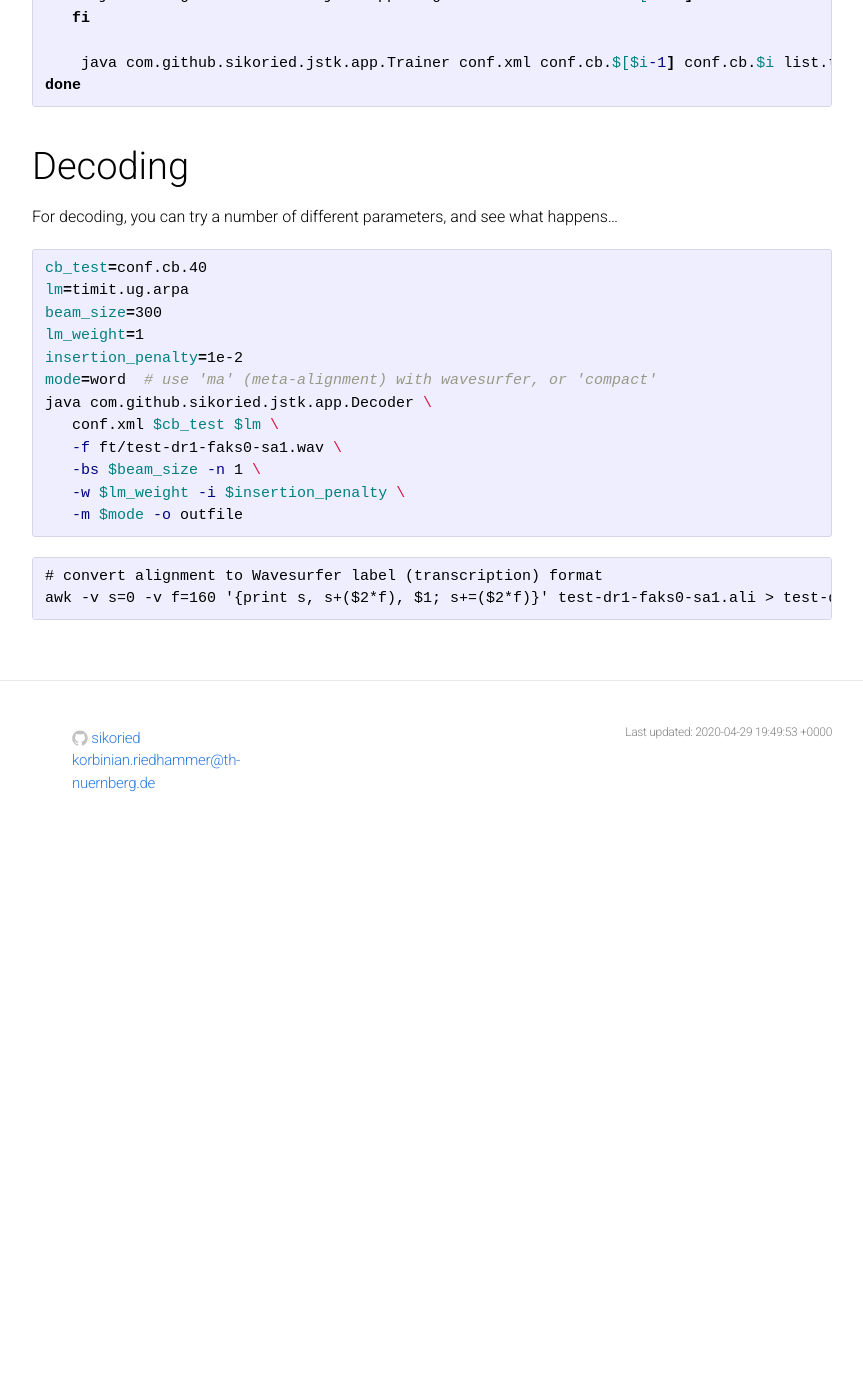
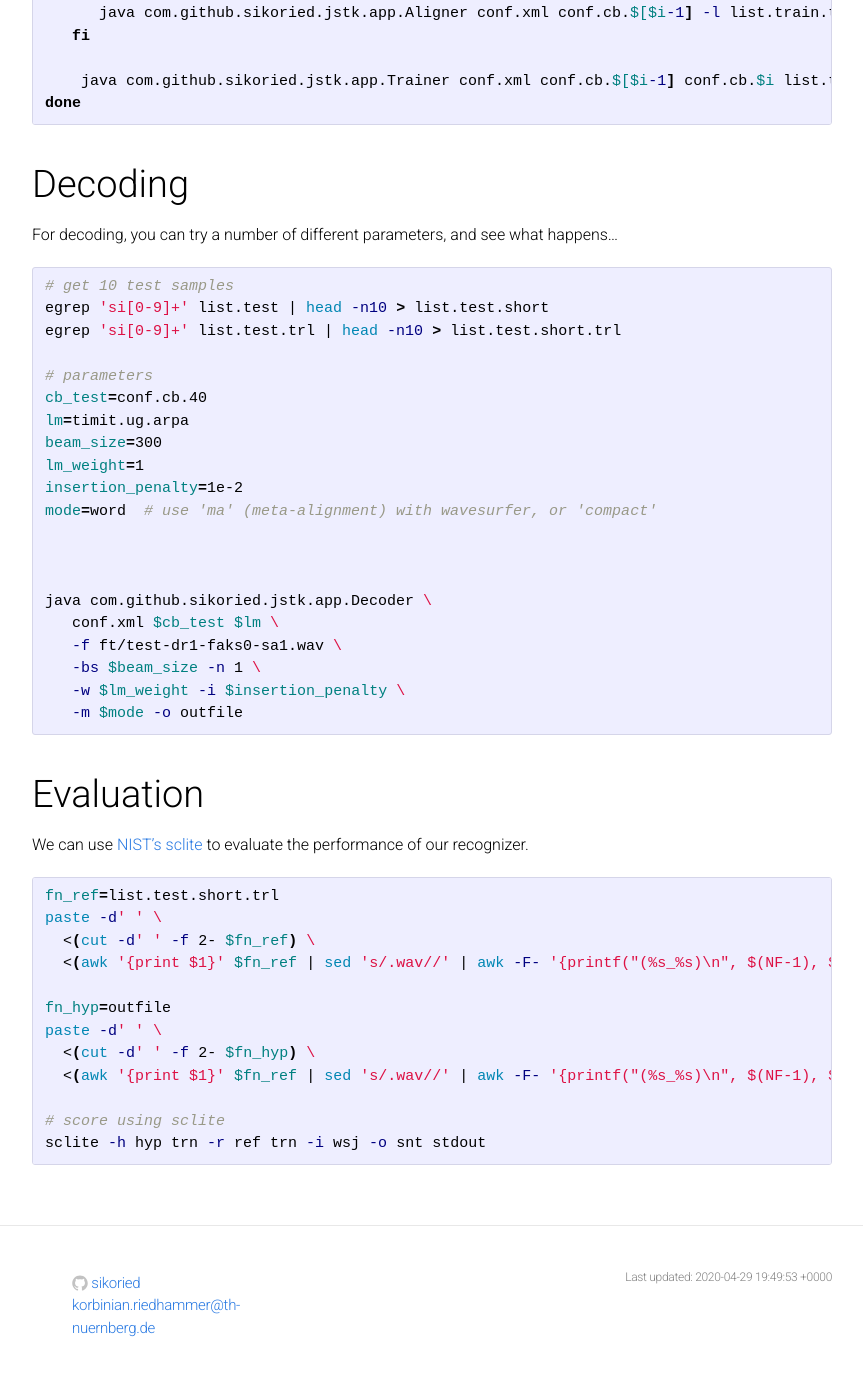
Before and after one commit to sikoried/sequence-learning, a Jekyll site: the page built from 05-decoding/modeling.md, in a window 1280 px wide and 1400 px high, scrolled down 5016 px. Shown: the top 1376 px of the window, without its empty margins (208-1071 px from the left). Built offline with Jekyll 4.4.1, drawn with Linux system fonts in a browser that asks for light colours; our own code applies the rules of GitHub Pages for plain Markdown files; before the commit the page ends 5871 px from its top, so only the background shows below that; some of the changed text lies outside the part shown.

Commit message:
Updated assignment description

````diff
--- a/05-decoding/modeling.md
+++ b/05-decoding/modeling.md
@@ -66,13 +68,13 @@
 ```bash
 # file lists
 (cd wav; /bin/ls > ../list.all)
-grep ^train list.all > list.train
-grep ^test list.all > list.test
+grep train list.all > list.train
+grep test list.all > list.test
 
 # transcripts
-cat list.all | ../gettext.py <(cat LDC93S1/timit/doc/prompts.txt | sed -e 's:~vpres:~v_pres:g' | sed -e 's:~vpast:~v_past:g') > list.all.trl
-grep ^train list.all.trl > list.train.trl
-grep ^test list.all.trl > list.test.trl
+cat list.all | ../gettext.py <(cat $LDC93S1/timit/doc/prompts.txt | sed -e 's:~vpres:~v_pres:g' | sed -e 's:~vpast:~v_past:g') > list.all.trl
+grep train list.all.trl > list.train.trl
+grep test list.all.trl > list.test.trl
 ```
 
 
@@ -89,7 +91,7 @@
 ```bash
 # prepend a silence word to the dictionary;
 # parse dict, write stdout to lex and stderr to alphabet
-cat <(echo 'sil sil') <(echo '-- sil') LDC93S1/timit/doc/timitdic.txt | ../parsedict.py > timit.l 2> timit.a
+cat <(echo 'sil sil') <(echo '-- sil') $LDC93S1/timit/doc/timitdic.txt | ../parsedict.py > timit.l 2> timit.a
 
 # verify files...
 head timit.[a,l]
@@ -212,12 +214,20 @@
 For decoding, you can try a number of different parameters, and see what happens...
 
 ```bash
+# get 10 test samples
+egrep 'si[0-9]+' list.test | head -n10 > list.test.short
+egrep 'si[0-9]+' list.test.trl | head -n10 > list.test.short.trl
+
+# parameters
 cb_test=conf.cb.40
 lm=timit.ug.arpa
 beam_size=300
 lm_weight=1
 insertion_penalty=1e-2
 mode=word  # use 'ma' (meta-alignment) with wavesurfer, or 'compact'
+
+
+
 java com.github.sikoried.jstk.app.Decoder \
 	conf.xml $cb_test $lm \
 	-f ft/test-dr1-faks0-sa1.wav \
@@ -226,7 +236,21 @@
 	-m $mode -o outfile
 ```
 
+# Evaluation
+
+We can use [NIST's sclite](https://github.com/usnistgov/SCTK) to evaluate the performance of our recognizer.
+
+```bash
+fn_ref=list.test.short.trl
+paste -d' ' \
+  <(cut -d' ' -f 2- $fn_ref) \
+  <(awk '{print $1}' $fn_ref | sed 's/.wav//' | awk -F- '{printf("(%s_%s)\n", $(NF-1), $NF)}') > ref
+
+fn_hyp=outfile
+paste -d' ' \
+  <(cut -d' ' -f 2- $fn_hyp) \
+  <(awk '{print $1}' $fn_ref | sed 's/.wav//' | awk -F- '{printf("(%s_%s)\n", $(NF-1), $NF)}') > hyp
+
+# score using sclite
+sclite -h hyp trn -r ref trn -i wsj -o snt stdout
 ```
-# convert alignment to Wavesurfer label (transcription) format
-awk -v s=0 -v f=160 '{print s, s+($2*f), $1; s+=($2*f)}' test-dr1-faks0-sa1.ali > test-dr1-faks0-sa1.lab
-```
````
Also changed, not shown: other parts of 05-decoding/modeling.md (+4 -2 lines).
